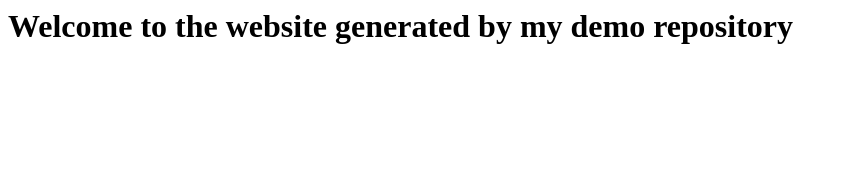
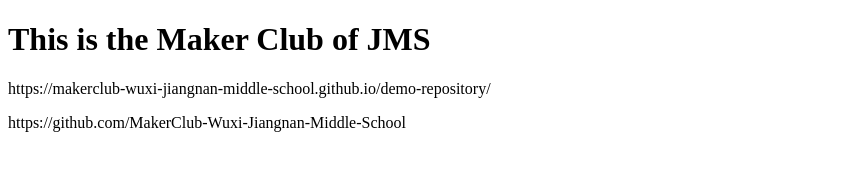
Before and after one commit to MakerClub-Wuxi-Jiangnan-Middle-School/demo-repository, a website: page index.html in a window 1280 px wide. Shown: the whole page, without its empty margins (0-847 px from the left). Drawn offline with Linux system fonts and the light colour scheme.

Commit message:
Update index.html

```diff
--- a/index.html
+++ b/index.html
@@ -1 +1,16 @@
-<h1>Welcome to the website generated by my demo repository</h1>
+<!DOCTYPE html>
+<html>
+<head>
+<title>Maker Club of Wuxi Jiangnan Middle School</title>
+</head>
+<body>
+
+<h1>This is the Maker Club of JMS</h1>
+<p>https://makerclub-wuxi-jiangnan-middle-school.github.io/demo-repository/</p>
+<p>https://github.com/MakerClub-Wuxi-Jiangnan-Middle-School</p>
+<p>
+
+</p>
+
+</body>
+</html>
```
